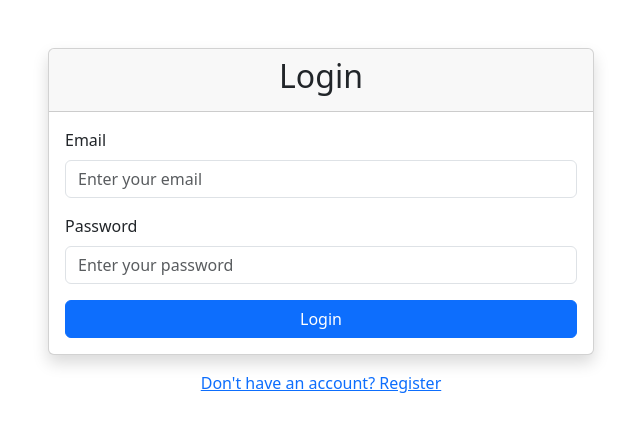
After one commit to AtanuBarua/event-management-system, a PHP site: page /event-management-system/login in a window 1280 px wide. The commit adds this page. Shown: the top 432 px of the page, without its empty margins (319-959 px from the left). Run offline with PHP 8.4, Linux system fonts and the light colour scheme.

Commit message:
user login

```diff
--- a/app/Controllers/AuthController.php
+++ b/app/Controllers/AuthController.php
@@ -7,7 +7,7 @@ class AuthController
     public function register()
     {
         if ($_SERVER['REQUEST_METHOD'] == 'POST') {
-            list($errors, $data) = $this->validate();
+            list($errors, $data) = $this->validateRegistration();
 
             if (!empty($errors)) {
                 include 'views/register.php';
@@ -26,7 +26,7 @@ class AuthController
         }
     }
 
-    private function validate()
+    private function validateRegistration()
     {
         $data['name'] = trim($_POST['name']);
         $data['email'] = trim($_POST['email']);
@@ -59,4 +59,54 @@ class AuthController
 
         return [$errors, $data];
     }
+
+    public function login()
+    {
+        session_start();
+
+        if ($_SERVER['REQUEST_METHOD'] === 'POST') {
+            list($errors, $data) = $this->validateLogin();
+
+            if (empty($errors)) {
+                $user = (new User())->getUserByEmail($data['email']);
+
+                if ($user && password_verify($data['password'], $user['password'])) {
+                    session_regenerate_id(true);
+                    $_SESSION['user_id'] = $user['id'];
+                    $_SESSION['user_email'] = $user['email'];
+                    $baseUrl = dirname($_SERVER['SCRIPT_NAME']);
+                    header('Location: ' . $baseUrl . '/');
+                    exit;
+                } else {
+                    $errors[] = 'Invalid email or password.';
+                    include 'views/login.php';
+                }
+            } else {
+                include 'views/login.php';
+            }
+        } else {
+            include 'views/login.php';
+        }
+    }
+
+    public function validateLogin()
+    {
+        $data['email'] = trim($_POST['email']);
+        $data['email'] = filter_var($data['email'], FILTER_SANITIZE_EMAIL);
+        $data['password'] = $_POST['password'];
+
+        $errors = [];
+
+        if (empty($data['email'])) {
+            $errors[] = 'Email is required.';
+        } elseif (!filter_var($data['email'], FILTER_VALIDATE_EMAIL)) {
+            $errors[] = 'Invalid email format.';
+        }
+
+        if (empty($data['password'])) {
+            $errors[] = 'Password is required.';
+        }
+
+        return [$errors, $data];
+    }
 }
--- /dev/null
+++ b/views/login.php
@@ -0,0 +1,48 @@
+<!DOCTYPE html>
+<html lang="en">
+
+<head>
+    <meta charset="UTF-8">
+    <meta name="viewport" content="width=device-width, initial-scale=1.0">
+    <title>Login</title>
+    <link href="https://cdn.jsdelivr.net/npm/bootstrap@5.3.0-alpha3/dist/css/bootstrap.min.css" rel="stylesheet">
+</head>
+
+<body>
+    <div class="container mt-5">
+        <div class="row justify-content-center">
+            <div class="col-md-6">
+                <div class="card shadow">
+                    <div class="card-header text-center">
+                        <h2>Login</h2>
+                    </div>
+                    <div class="card-body">
+                        <?php if (isset($errors)): ?>
+                            <?php foreach ($errors as $value): ?>
+                                <p style="color: red;"><?= $value; ?></p>
+                            <?php endforeach; ?>
+                        <?php endif; ?>
+                        <form action="/event-management-system/login" method="POST">
+                            <div class="mb-3">
+                                <label for="email" class="form-label">Email</label>
+                                <input type="email" class="form-control" id="email" name="email" value="<?= htmlspecialchars($_POST['email'] ?? '') ?>" placeholder="Enter your email">
+                            </div>
+                            <div class="mb-3">
+                                <label for="password" class="form-label">Password</label>
+                                <input type="password" class="form-control" id="password" name="password" placeholder="Enter your password">
+                            </div>
+                            <div class="d-grid">
+                                <button type="submit" class="btn btn-primary">Login</button>
+                            </div>
+                        </form>
+                    </div>
+                </div>
+                <div class="text-center mt-3">
+                    <a href="/event-management-system/register">Don't have an account? Register</a>
+                </div>
+            </div>
+        </div>
+    </div>
+    <script src="https://cdn.jsdelivr.net/npm/bootstrap@5.3.0-alpha3/dist/js/bootstrap.bundle.min.js"></script>
+</body>
+</html>
--- a/web.php
+++ b/web.php
@@ -9,6 +9,7 @@ $authController = new AuthController();
 $routes = [
     '/' => ['controller' => $homeController, 'method' => 'index'],
     '/register' => ['controller' => $authController, 'method' => 'register'],
+    '/login' => ['controller' => $authController, 'method' => 'login'],
 ];
 
 $requestUri = parse_url($_SERVER['REQUEST_URI'], PHP_URL_PATH);
```
